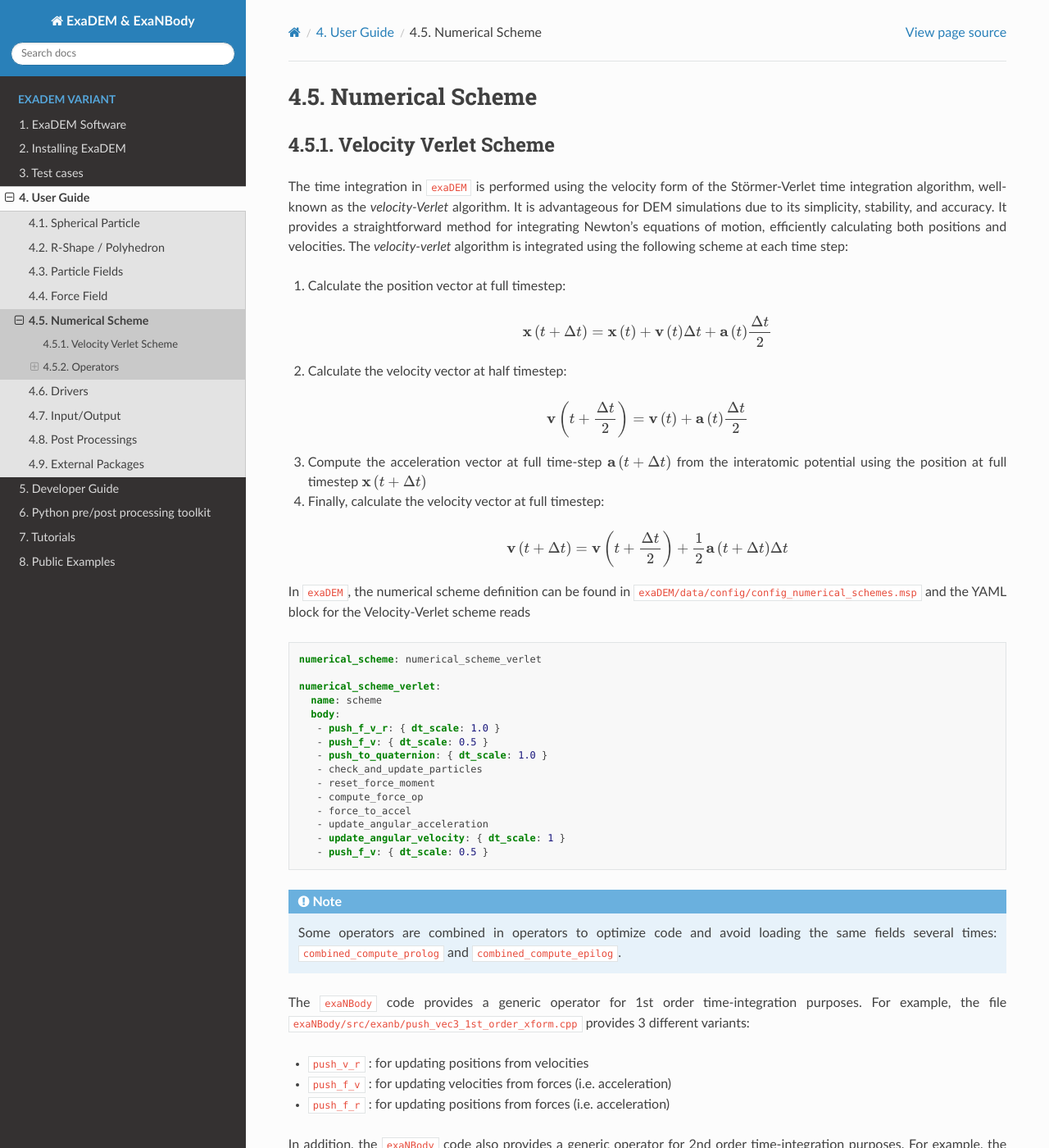
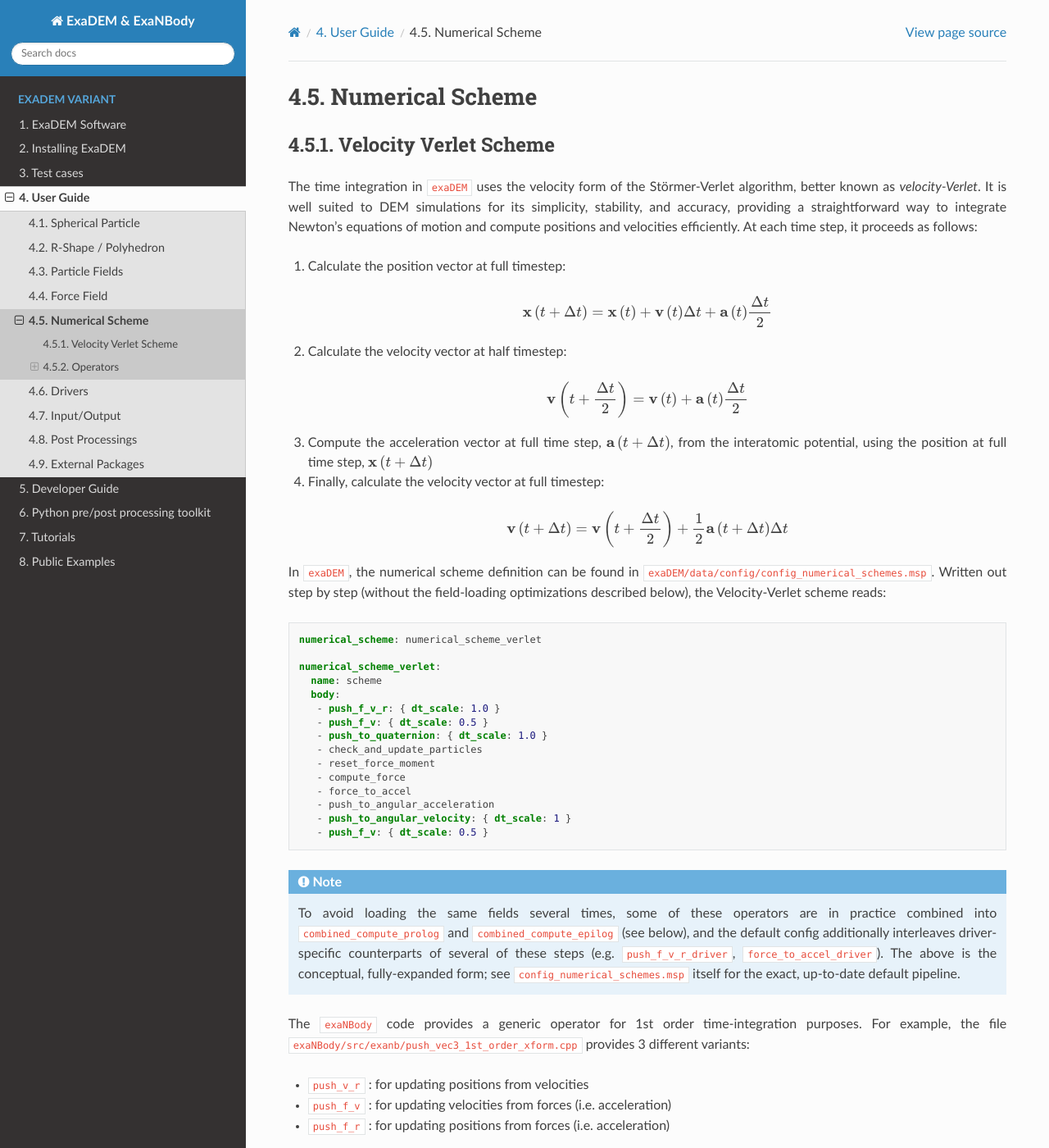
Before and after one commit to Collab4exaNBody/doc_exaDEM, a Sphinx documentation site: the page built from docs/source/project_exaDEM/user_guide/numerical_scheme.rst, in a window 1280 px wide and 1400 px high. Shown: the whole window at 82% size. Built offline with Sphinx 7.4.7 and the Read the Docs theme 3.1.0, drawn with Linux system fonts in a browser that asks for light colours; some of the changed text lies outside the part shown.

Commit message:
polish and correct scheme

```diff
--- a/docs/source/project_exaDEM/user_guide/numerical_scheme.rst
+++ b/docs/source/project_exaDEM/user_guide/numerical_scheme.rst
@@ -2,11 +2,13 @@ Numerical Scheme
 ================
 
 .. |dt| replace:: :math:`\Delta_t`
+.. |bq| replace:: :math:`\bar{Q}`
+.. |do| replace:: :math:`\dot{\omega}`
 
 Velocity Verlet Scheme
 ^^^^^^^^^^^^^^^^^^^^^^
 
-The time integration in ``exaDEM`` is performed using the velocity form of the Störmer-Verlet time integration algorithm, well-known as the `velocity-Verlet` algorithm. It is advantageous for DEM simulations due to its simplicity, stability, and accuracy. It provides a straightforward method for integrating Newton's equations of motion, efficiently calculating both positions and velocities. The `velocity-verlet` algorithm is integrated using the following scheme at each time step:
+The time integration in ``exaDEM`` uses the velocity form of the Störmer-Verlet algorithm, better known as *velocity-Verlet*. It is well suited to DEM simulations for its simplicity, stability, and accuracy, providing a straightforward way to integrate Newton's equations of motion and compute positions and velocities efficiently. At each time step, it proceeds as follows:
 
 1. Calculate the position vector at full timestep:
 
@@ -21,7 +23,7 @@ The time integration in ``exaDEM`` is performed using the velocity form of the S
     \mathbf{v} \left( t + \frac{\Delta t}{2} \right) = \mathbf{v} \left( t \right) + \mathbf{a} \left( t \right) \frac{\Delta t}{2}
 
 
-3. Compute the acceleration vector at full time-step \\( \\mathbf{a} \\left( t + \\Delta t\\right) \\) from the interatomic potential using the position at full timestep \\( \\mathbf{x} \\left( t + \\Delta t\\right) \\)
+3. Compute the acceleration vector at full time step, :math:`\mathbf{a} \left( t + \Delta t\right)`, from the interatomic potential, using the position at full time step, :math:`\mathbf{x} \left( t + \Delta t\right)`
 
 4. Finally, calculate the velocity vector at full timestep:
 
@@ -29,7 +31,7 @@ The time integration in ``exaDEM`` is performed using the velocity form of the S
 
     \mathbf{v} \left( t + \Delta t \right) = \mathbf{v} \left( t + \frac{\Delta t}{2} \right) + \frac{1}{2} \mathbf{a} \left( t + \Delta t\right) \Delta t
 
-In ``exaDEM``, the numerical scheme definition can be found in ``exaDEM/data/config/config_numerical_schemes.msp`` and the YAML block for the Velocity-Verlet scheme reads
+In ``exaDEM``, the numerical scheme definition can be found in ``exaDEM/data/config/config_numerical_schemes.msp``. Written out step by step (without the field-loading optimizations described below), the Velocity-Verlet scheme reads:
 
 .. code-block:: yaml
 
@@ -43,15 +45,20 @@ In ``exaDEM``, the numerical scheme definition can be found in ``exaDEM/data/con
       - push_to_quaternion: { dt_scale: 1.0 }
       - check_and_update_particles
       - reset_force_moment
-      - compute_force_op
+      - compute_force
       - force_to_accel
-      - update_angular_acceleration
-      - update_angular_velocity: { dt_scale: 1 }
+      - push_to_angular_acceleration
+      - push_to_angular_velocity: { dt_scale: 1 }
       - push_f_v: { dt_scale: 0.5 }
 
 .. note::
 
-  Some operators are combined in operators to optimize code and avoid loading the same fields several times: ``combined_compute_prolog`` and ``combined_compute_epilog``.
+  To avoid loading the same fields several times, some of these operators are in practice
+  combined into ``combined_compute_prolog`` and ``combined_compute_epilog`` (see below), and the
+  default config additionally interleaves driver-specific counterparts of several of these steps
+  (e.g. ``push_f_v_r_driver``, ``force_to_accel_driver``). The above is the conceptual,
+  fully-expanded form; see ``config_numerical_schemes.msp`` itself for the exact, up-to-date
+  default pipeline.
 
 The ``exaNBody`` code provides a generic operator for 1st order time-integration purposes. For example, the file ``exaNBody/src/exanb/push_vec3_1st_order_xform.cpp`` provides 3 different variants:
 
@@ -68,7 +75,7 @@ Since in ``exaDEM`` positions are expressed in a reduced frame, the argument ``x
 Operators
 ^^^^^^^^^
 
-In this section, we'll explain operators and how to use them. The idea is to be able to easily reorder / add / remove operators to easily build another time integration scheme than the Verlet Vitesse scheme. For performance reasons, some operators are merged into a single operator, such as ``combined_compute_epilog`` and ``combined_compute_prolog``.
+This section describes each operator individually, so you can reorder, add, or remove them to build a time-integration scheme other than Velocity-Verlet. For performance reasons, some of them are merged into a single operator, such as ``combined_compute_epilog`` and ``combined_compute_prolog``.
 
 
 Reset Forces and Moments
@@ -178,11 +185,6 @@ Formula:
 
   aa = Q.\dot{\omega}
 
-.. math::
-
-.. |bq| replace:: :math:`\bar{Q}`
-.. |do| replace:: :math:`\dot{\omega}`
-
 with **aa** the angular acceleration, **av** the angular velocity, I the particle inertia, and Q the particle orientation (and |bq| its conjugate). To compute |do|, we need the particle moment and the particle inertia values.
 
 Here is a YAML example:
@@ -199,15 +201,13 @@ Combined Prolog
 ---------------
 
 * Operator Name: ``combined_compute_prolog``
-* Description: This is an operator that combines 3 operators:
+* Description: This is an operator that combines 3 operators, in order, with the same
+  ``dt_scale`` values as steps 1, 2, and 3 of the scheme above (1.0, 0.5, and 1.0
+  respectively -- not user-configurable, unlike the standalone operators):
 
-  * push_f_v_r
-  * push_f_v
-  * push_to_quaternion
-
-* Parameter:
-
-  * ``dt_scale``: Coefficient applied to the increment time (|dt|)
+  * ``push_f_v_r``
+  * ``push_f_v``
+  * ``push_to_quaternion``
 
 Here is a YAML example:
 
@@ -219,11 +219,11 @@ Combined Epilog
 ---------------
 
 * Operator Name: ``combined_compute_epilog``
-* Description: This is an operator that combines 3 operators:
+* Description: This is an operator that combines 3 operators, in order:
 
-  * push_to_angular_accelaration
-  * push_angular_velocity
-  * push_f_v
+  * ``push_to_angular_acceleration``
+  * ``push_to_angular_velocity``
+  * ``push_f_v``
 
 Here is a YAML example:
 
```
